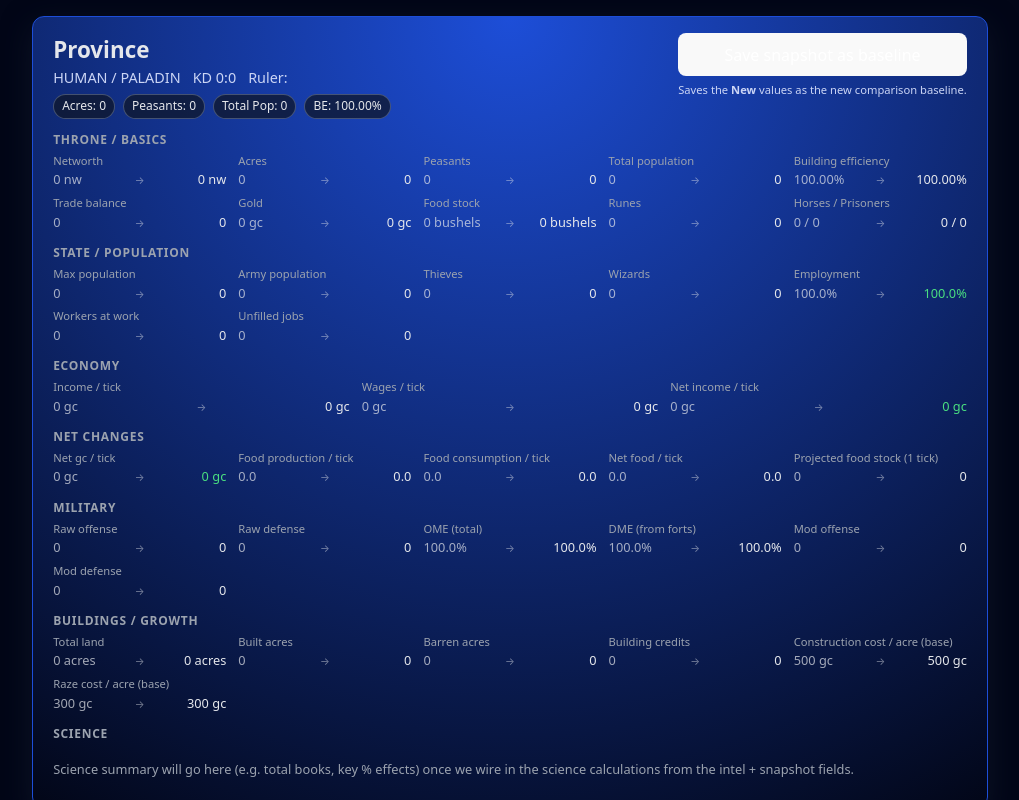
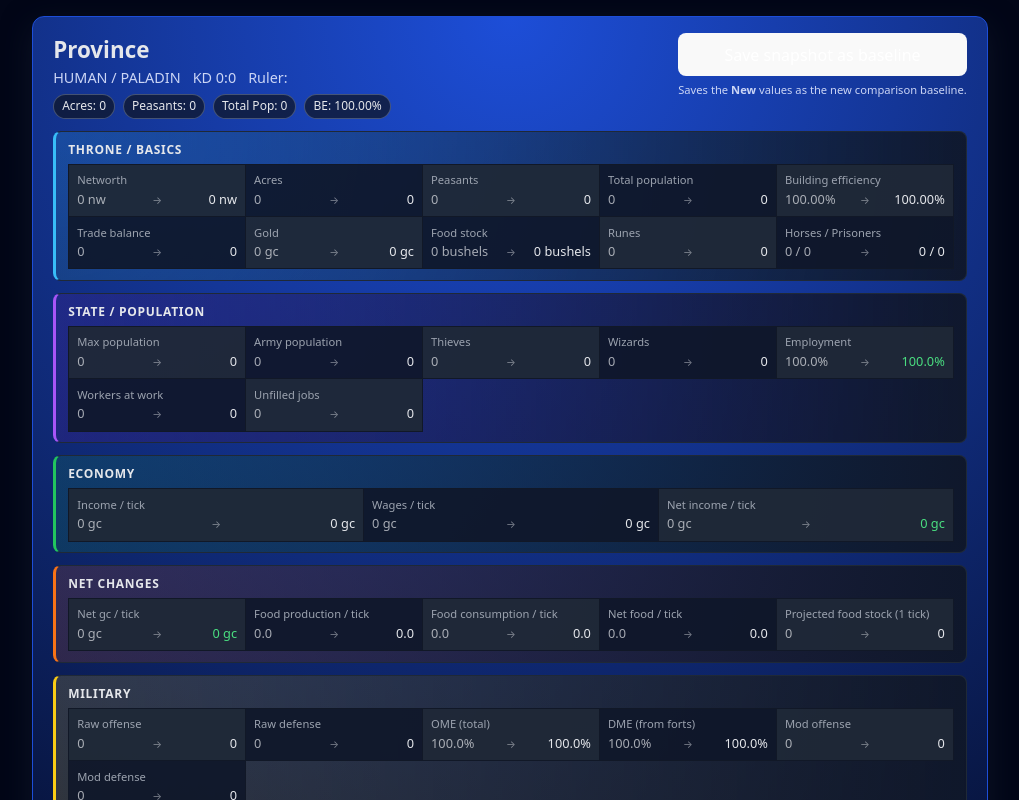
Before and after one commit to Kristoaster/utopia-province-sim, a React (Vite) app: page / in a window 1280 px wide. Shown: the part 280-1080 px from the top of the page, without its empty margins (130-1149 px from the left). Built offline with nearby package versions, Linux system fonts and the light colour scheme.

Commit message:
WIP updating inputs and interface

```diff
--- a/src/App.css
+++ b/src/App.css
@@ -347,23 +347,110 @@ body {
     margin-top: 0.5rem;
 }
 
+/* Wrapper for each category (Throne, Economy, etc.) */
+.snapshot-section {
+    border-radius: 0.5rem;
+    border: 1px solid #1f2937;
+    border-left-width: 3px;
+    border-left-color: #1f2937;
+    padding: 0.55rem 0.75rem 0.65rem;
+    background: rgba(15, 23, 42, 0.9);
+}
+
+/* Slightly different accents per section */
+.snapshot-section--throne {
+    border-left-color: #38bdf8; /* sky blue */
+    background: radial-gradient(
+            circle at top left,
+            rgba(56, 189, 248, 0.18),
+            rgba(15, 23, 42, 0.96)
+    );
+}
+
+.snapshot-section--state {
+    border-left-color: #a855f7; /* purple */
+    background: linear-gradient(
+            90deg,
+            rgba(76, 29, 149, 0.25),
+            rgba(15, 23, 42, 0.96)
+    );
+}
+
+.snapshot-section--economy {
+    border-left-color: #22c55e; /* green */
+    background: linear-gradient(
+            90deg,
+            rgba(22, 163, 74, 0.16),
+            rgba(15, 23, 42, 0.98)
+    );
+}
+
+.snapshot-section--net {
+    border-left-color: #f97316; /* orange */
+    background: linear-gradient(
+            90deg,
+            rgba(234, 88, 12, 0.16),
+            rgba(15, 23, 42, 0.98)
+    );
+}
+
+.snapshot-section--military {
+    border-left-color: #facc15; /* yellow */
+    background: linear-gradient(
+            90deg,
+            rgba(250, 204, 21, 0.16),
+            rgba(15, 23, 42, 0.98)
+    );
+}
+
+.snapshot-section--buildings {
+    border-left-color: #0ea5e9; /* cyan */
+    background: linear-gradient(
+            90deg,
+            rgba(14, 165, 233, 0.16),
+            rgba(15, 23, 42, 0.98)
+    );
+}
+
+.snapshot-section--science {
+    border-left-color: #e11d48; /* pink/red */
+    background: linear-gradient(
+            90deg,
+            rgba(190, 24, 93, 0.18),
+            rgba(15, 23, 42, 0.98)
+    );
+}
+
 .snapshot-section-title-small {
-    margin: 0 0 0.25rem;
+    margin: 0 0 0.35rem;
     font-size: 0.75rem;
     font-weight: 600;
     text-transform: uppercase;
     letter-spacing: 0.06em;
-    color: #9ca3af;
+    color: #e5e7eb;
 }
 
+/* Turn the metrics into a true grid with lines */
 .snapshot-metric-grid {
     display: grid;
     grid-template-columns: repeat(auto-fit, minmax(170px, 1fr));
-    gap: 0.35rem 0.75rem;
+    border-top: 1px solid #111827;
+    border-left: 1px solid #111827;
+    margin-top: 0.15rem;
 }
 
+/* Each metric cell */
 .snapshot-metric {
     font-size: 0.8rem;
+    padding: 0.45rem 0.5rem;
+    border-right: 1px solid #111827;
+    border-bottom: 1px solid #111827;
+    background: rgba(15, 23, 42, 0.9);
+}
+
+/* Slight row/column alternation to help the eye scan */
+.snapshot-metric:nth-child(odd) {
+    background: rgba(31, 41, 55, 0.95);
 }
 
 .snapshot-metric-label {
@@ -389,3 +476,28 @@ body {
     font-size: 0.8em;
     padding: 0 0.1rem;
 }
+
+
+.snapshot-metric-label {
+    font-size: 0.7rem;
+    color: #9ca3af;
+    margin-bottom: 0.05rem;
+}
+
+.snapshot-metric-values {
+    display: flex;
+    align-items: baseline;
+    justify-content: space-between;
+    gap: 0.25rem;
+    font-size: 0.8rem;
+}
+
+.snapshot-metric-baseline {
+    opacity: 0.7;
+}
+
+.snapshot-metric-arrow {
+    opacity: 0.5;
+    font-size: 0.8em;
+    padding: 0 0.1rem;
+}
--- a/src/App.tsx
+++ b/src/App.tsx
@@ -371,7 +371,7 @@ function App() {
                 {/* Snapshot comparison table */}
                 <div className="snapshot-sections">
                     {/* THRONE / BASICS */}
-                    <div className="snapshot-section">
+                    <div className="snapshot-section snapshot-section--throne">
                         <h3 className="snapshot-section-title-small">Throne / Basics</h3>
                         <div className="snapshot-metric-grid">
                             <SnapshotMetric
@@ -428,7 +428,7 @@ function App() {
                     </div>
 
                     {/* STATE / POPULATION */}
-                    <div className="snapshot-section">
+                    <div className="snapshot-section snapshot-section--state">
                         <h3 className="snapshot-section-title-small">State / Population</h3>
                         <div className="snapshot-metric-grid">
                             <SnapshotMetric
@@ -471,7 +471,7 @@ function App() {
                     </div>
 
                     {/* ECONOMY */}
-                    <div className="snapshot-section">
+                    <div className="snapshot-section snapshot-section--economy">
                         <h3 className="snapshot-section-title-small">Economy</h3>
                         <div className="snapshot-metric-grid">
                             <SnapshotMetric
@@ -494,7 +494,7 @@ function App() {
                     </div>
 
                     {/* NET CHANGES (flows) */}
-                    <div className="snapshot-section">
+                    <div className="snapshot-section snapshot-section--net">
                         <h3 className="snapshot-section-title-small">Net Changes</h3>
                         <div className="snapshot-metric-grid">
                             <SnapshotMetric
@@ -533,7 +533,7 @@ function App() {
                     </div>
 
                     {/* MILITARY */}
-                    <div className="snapshot-section">
+                    <div className="snapshot-section snapshot-section--military">
                         <h3 className="snapshot-section-title-small">Military</h3>
                         <div className="snapshot-metric-grid">
                             <SnapshotMetric
@@ -570,7 +570,7 @@ function App() {
                     </div>
 
                     {/* BUILDINGS / GROWTH */}
-                    <div className="snapshot-section">
+                    <div className="snapshot-section snapshot-section--buildings">
                         <h3 className="snapshot-section-title-small">Buildings / Growth</h3>
                         <div className="snapshot-metric-grid">
                             <SnapshotMetric
@@ -607,7 +607,7 @@ function App() {
                     </div>
 
                     {/* SCIENCE */}
-                    <div className="snapshot-section">
+                    <div className="snapshot-section snapshot-section--science">
                         <h3 className="snapshot-section-title-small">Science</h3>
                         <div className="snapshot-metric-grid">
                             <p style={{ fontSize: "0.8rem", color: "#9ca3af" }}>
```
